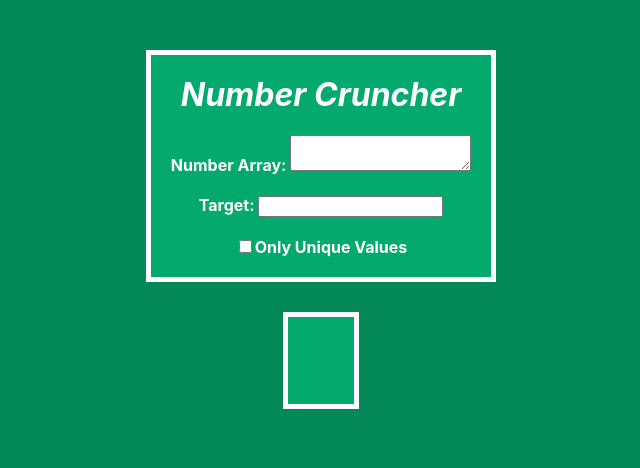
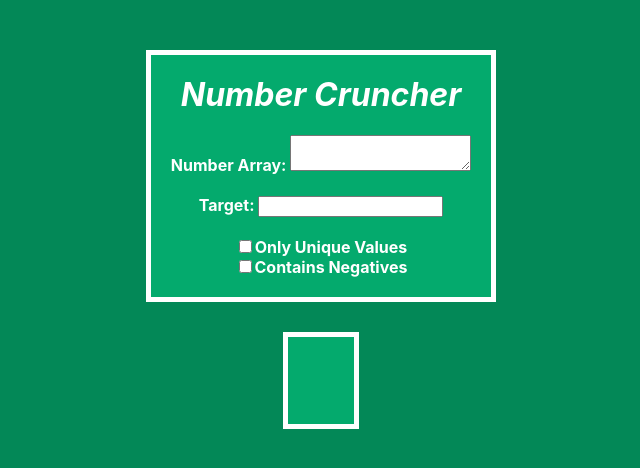
Before and after one commit to zbaskin/NumberCruncher, a React (Create React App) app in the folder number-cruncher/: page / in a window 1280 px wide. Shown: the top 468 px of the page, without its empty margins (319-959 px from the left). Built offline with nearby package versions, Linux system fonts and the light colour scheme.

Commit message:
add function to checkboxes

```diff
--- a/number-cruncher/src/App.js
+++ b/number-cruncher/src/App.js
@@ -9,11 +9,8 @@ function App() {
   const [comboRange, setComboRange] = useState([]);
   const [range, setRange] = useState(10);
   const [hasMoreResults, setMoreResults] = useState(false);
-
-  /*useEffect(() => {
-    const timeoutID = setTimeout(() => callFunction(), 1000);
-    return () => clearTimeout(timeoutID);
-  }, [combos]);*/
+  const [uniqueChecked, setUnique] = useState(false);
+  const [negativeChecked, setNegative] = useState(false);
 
   const getCombos = () => {
     setTimeout(() => {
@@ -33,9 +30,23 @@ function App() {
     else setMoreResults(false);
   }
 
+  const updateUnique = () => {
+    setUnique(!uniqueChecked);
+  }
+
+  const updateNegative = () => {
+    setNegative(!negativeChecked);
+  }
+
   return (
     <div className="App">
-      <Form onChange={getCombos} />
+      <Form
+        onChange={getCombos}
+        uniqueChecked={uniqueChecked}
+        uniqueClick={updateUnique}
+        negativeChecked={negativeChecked}
+        negativeClick={updateNegative}
+      />
       <Results
         combinations={comboRange}
         onClick={getMoreResults}
--- a/number-cruncher/src/Form.js
+++ b/number-cruncher/src/Form.js
@@ -10,8 +10,10 @@ class Form extends Component {
                 <textarea type="text" id="array" name="array" onChange={this.props.onChange} /><br /><br />
                 <label htmlFor="target">Target: </label>
                 <input type="text" id="target" name="target" onChange={this.props.onChange} /><br /><br />
-                <input type="checkbox" id="unique" name="unique" />
-                <label htmlFor="unique">Only Unique Values</label>
+                <input type="checkbox" id="unique" name="unique" checked={this.props.uniqueChecked} onChange={this.props.uniqueClick} />
+                <label htmlFor="unique">Only Unique Values</label><br />
+                <input type="checkbox" id="negative" name="negative" checked={this.props.negativeChecked} onChange={this.props.negativeClick} />
+                <label htmlFor="negative">Contains Negatives</label>
             </form>
         </div>
       );
```
